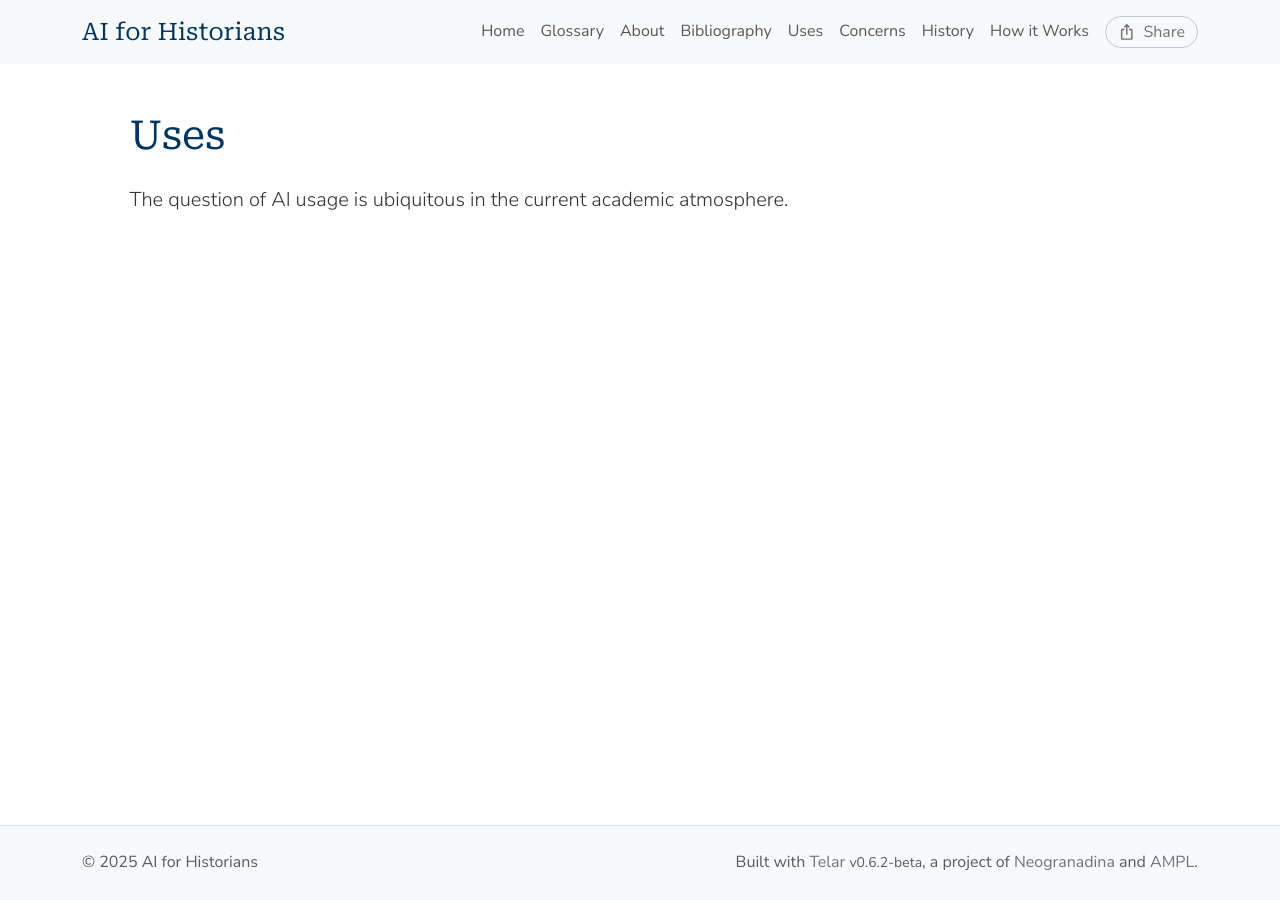
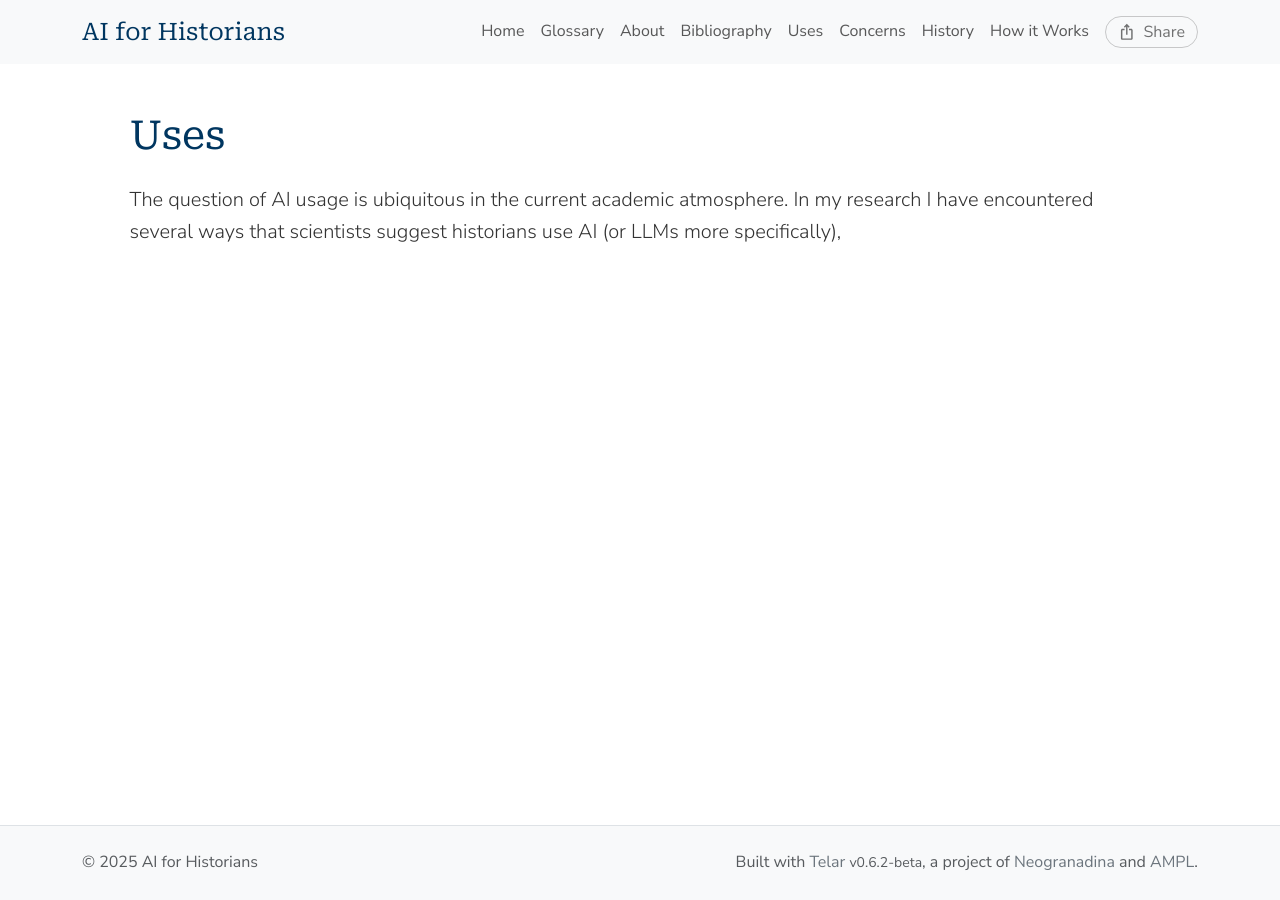
Before and after one commit to avierath/aiforhistory, a Jekyll site: the page built from pages/uses.md, in a window 1280 px wide. Built offline with Jekyll 4.4.1, drawn with Linux system fonts in a browser that asks for light colours.

Commit message:
Update uses.md

```diff
--- a/pages/uses.md
+++ b/pages/uses.md
@@ -6,4 +6,4 @@ permalink: /uses/
 
 # Uses
 
-The question of AI usage is ubiquitous in the current academic atmosphere.
+The question of AI usage is ubiquitous in the current academic atmosphere. In my research I have encountered several ways that scientists suggest historians use AI (or LLMs more specifically),
```
